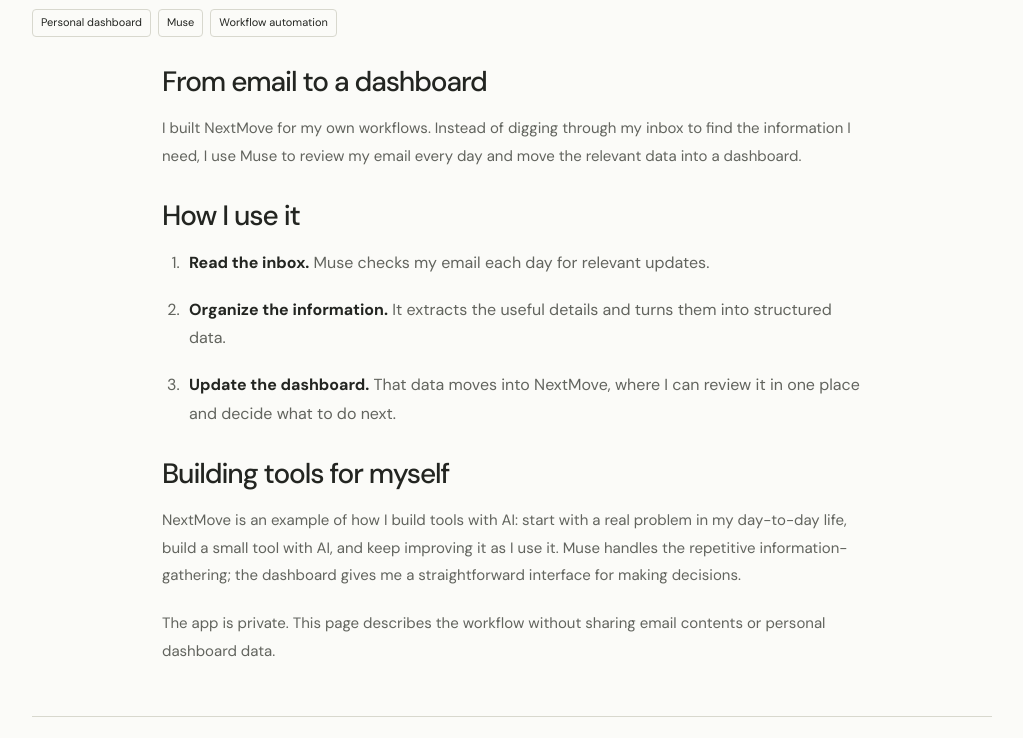
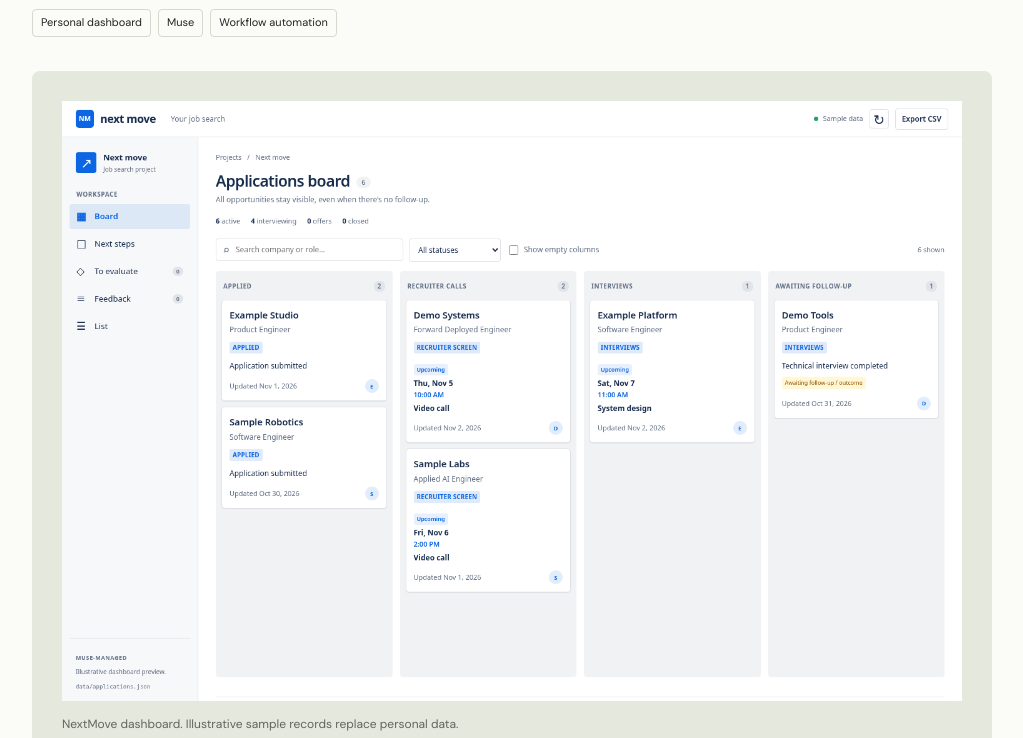
Before and after one commit to kfeinberg/kfeinberg.github.io, a website: page cs-projects/nextmove.html in a window 1280 px wide. Shown: the part 316-1054 px from the top of the page, without its empty margins (128-1151 px from the left). Drawn offline with Linux system fonts and the light colour scheme.

Commit message:
Refine bio copy and add a sample-data NextMove screenshot

```diff
--- a/cs-projects/nextmove.html
+++ b/cs-projects/nextmove.html
@@ -41,6 +41,17 @@
           <li>Workflow automation</li>
         </ul>
       </div>
+      <figure class="project-cover nextmove-screenshot">
+        <img
+          src="../assets/nextmove-dashboard.png"
+          alt="NextMove application dashboard showing a board of sample opportunities organized by status"
+          width="1440"
+          height="960"
+        />
+        <figcaption>
+          NextMove dashboard. Illustrative sample records replace personal data.
+        </figcaption>
+      </figure>
       <div class="project-body">
         <h2>From email to a dashboard</h2>
         <p>
--- a/style.css
+++ b/style.css
@@ -687,6 +687,14 @@ h3 {
   max-height: 560px;
   object-fit: contain;
 }
+.nextmove-screenshot img {
+  max-height: none;
+}
+.nextmove-screenshot figcaption {
+  margin-top: 14px;
+  font-size: 12px;
+  color: var(--muted);
+}
 .project-body {
   max-width: 700px;
   margin: 30px auto 0;
```
Also changed, not shown: index.html (+6 -2 lines), tests/browser.cjs (+11 -0 lines), tests/nextmove.cjs (+14 -0 lines), assets/nextmove-dashboard.png (added).
